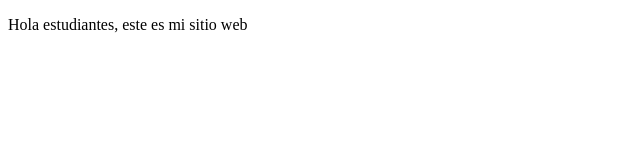
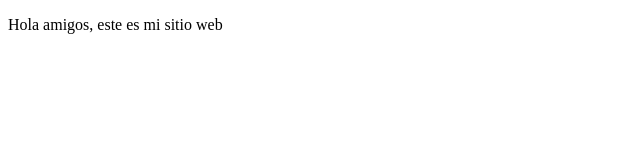
Before and after one commit to julihurtado/ProyectosDesarrollo, a plain HTML site: page index.html in a window 1280 px wide. Shown: the full height of the page, 0-640 px from the left. Drawn offline with Linux system fonts and the light colour scheme.

```diff
--- a/index.html
+++ b/index.html
@@ -7,6 +7,6 @@
     <title>Hola Mundo</title>
 </head>
 <body>
-    <p>Hola estudiantes, este es mi sitio web</p>
+    <p>Hola amigos, este es mi sitio web</p>
 </body>
 </html>
```
